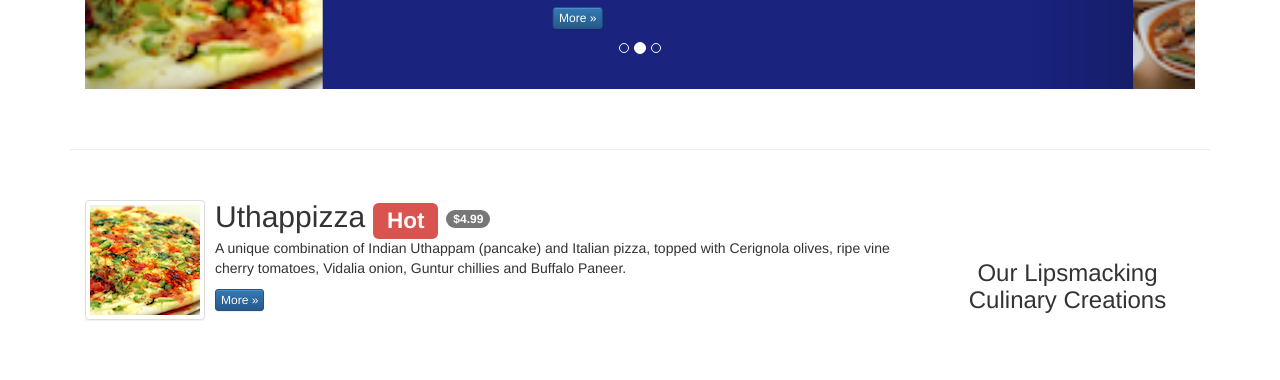
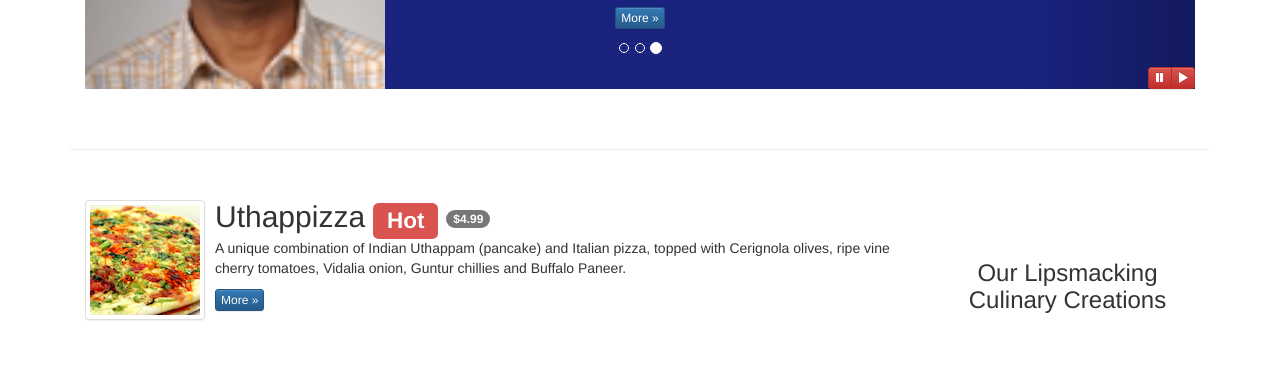
Before and after one commit to aparnasurve/Coursera-Assignment, a plain HTML site: page index.html in a window 1280 px wide. Shown: the part 720-1100 px from the top of the page. Drawn offline with nearby package versions, Linux system fonts and the light colour scheme.

Commit message:
Added two Carousel buttons for Pause and Play control. Button additions make use of Bootstrap and Jquery to respond to their click event in order to control the carousel animation.

```diff
--- a/css/mystyles.css
+++ b/css/mystyles.css
@@ -87,3 +87,9 @@ address {
 	left:0;
 	min-height:300px;
 }
+
+#carouselButtons {
+	right:0px;
+	position:absolute;
+	bottom:0px;
+}
--- a/index.html
+++ b/index.html
@@ -286,6 +286,19 @@
 						<span class="glyphicon glyphicon-chevron-right" aria-hidden="true"></span>
 						<span class="sr-only">Next</span>
 					</a>
+
+					<!-- Carousel buttons to Pause/Resume animation
+						 @nathandh - added 02/13/2016 -->
+					<div class="btn-group" id="carouselButtons">
+						<button class="btn btn-danger btn-xs" id="carousel-pause">
+							<span class="glyphicon glyphicon-pause"
+								aria-hidden="true"></span>
+						</button>
+						<button class="btn btn-danger btn-xs" id="carousel-play">
+							<span class="glyphicon glyphicon-play"
+								aria-hidden="true"></span>
+						</button>
+					</div><!--/.btn-group -->
 				</div>
 			</div>
 		</div>
@@ -424,6 +437,21 @@
     <script src="https://ajax.googleapis.com/ajax/libs/jquery/1.11.3/jquery.min.js"></script>
     <!-- All compiled Bootstrap plugins minified -->
     <script src="js/bootstrap.min.js"></script>
+
+	<!-- Carousel controls specific -->
+	<script>
+		$(document).ready(function(){
+			$("#mycarousel").carousel( {interval:2000} );
+			// Pause
+			$("#carousel-pause").click(function(){
+				$("#mycarousel").carousel('pause');
+			});
+			// Play
+			$("#carousel-play").click(function(){
+				$("#mycarousel").carousel('cycle');
+			});
+		});
+	</script><!--/carousel control button JS
 </body>
 
 </html>
```
